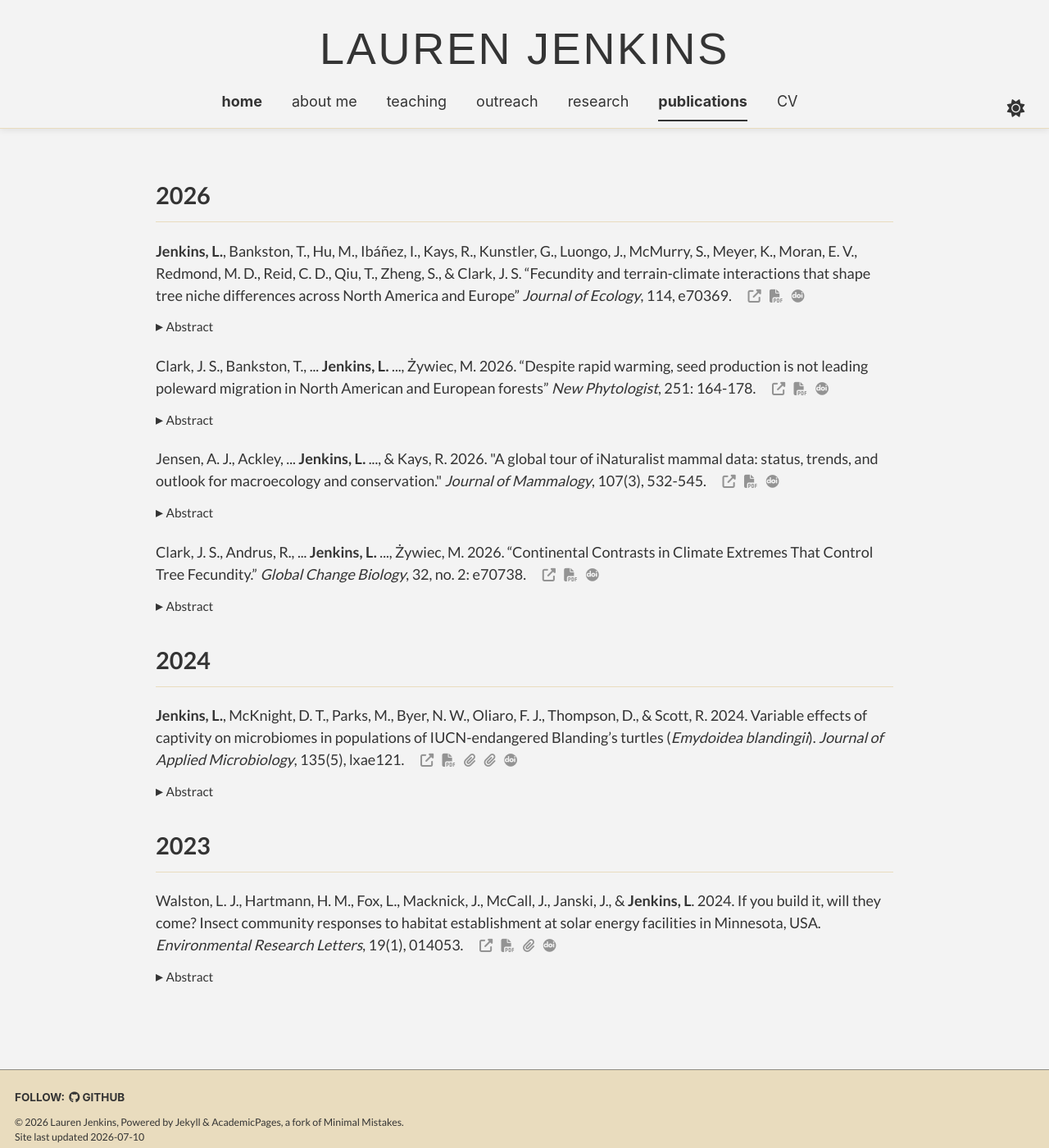
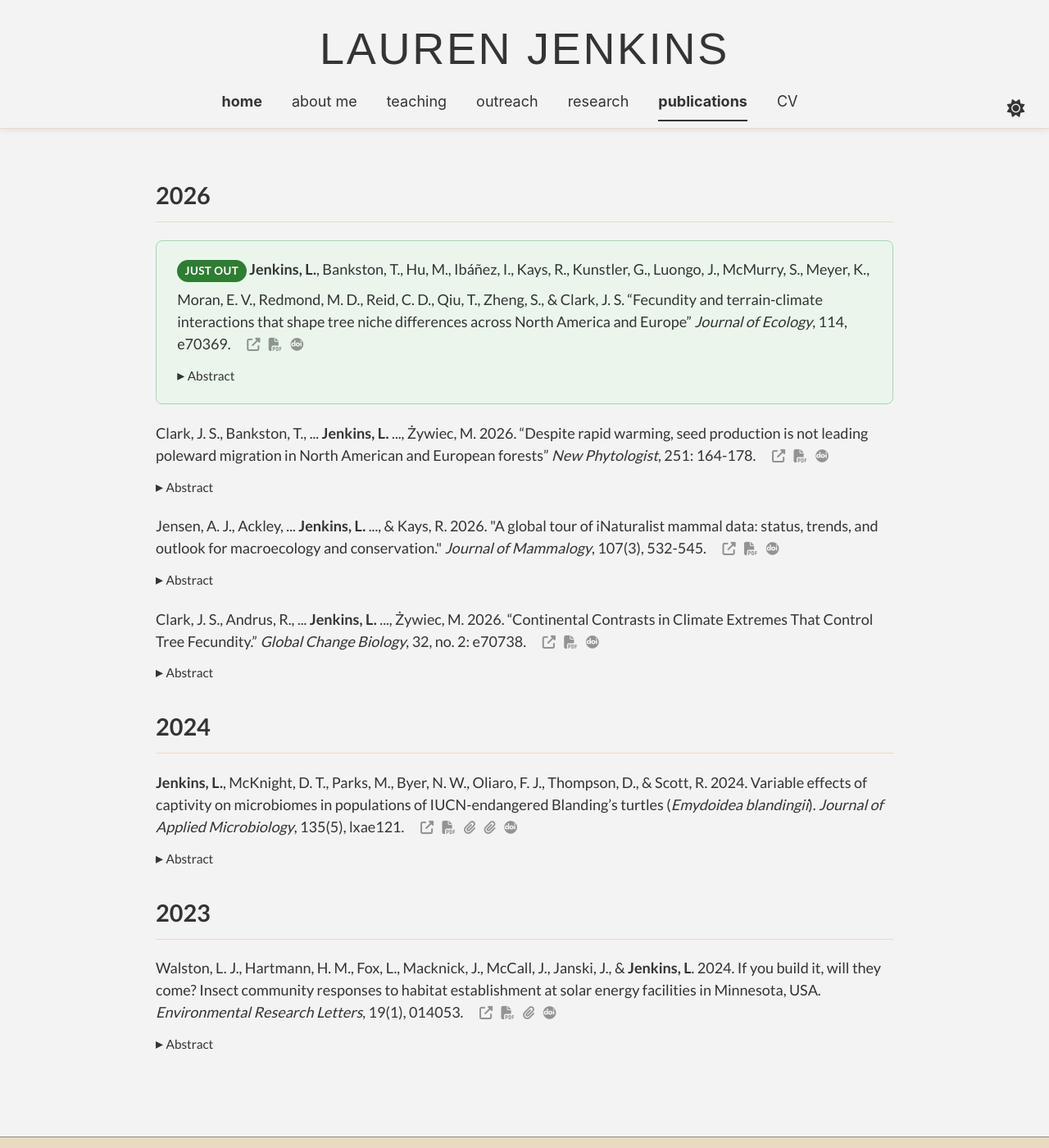
Before and after one commit to jenkinslauren/jenkinslauren.github.io, a Jekyll site: the page built from _pages/publications.html, in a window 1280 px wide and 1400 px high. Shown: the whole window at 82% size. Built offline with Jekyll 4.4.1, drawn with Linux system fonts in a browser that asks for light colours; some web fonts are replaced; a script bundle is joined from its source files by our own code; library files that are not in the unit come from our copies.

Commit message:
pub styling

```diff
--- a/_pages/publications.html
+++ b/_pages/publications.html
@@ -16,7 +16,11 @@ author_profile: false
 
   {% assign sorted_pubs = year_group.items | sort: "date" | reverse %}
   {% for pub in sorted_pubs %}
-  <div class="pub-item">
+  <div class="pub-item{% if pub.new %} pub-item--featured{% endif %}">
+
+    {% if pub.new %}
+      <span class="pub-badge">Just out</span>
+    {% endif %}
 
     <p class="pub-citation">
       {{ pub.citation }}
--- a/_sass/layout/_page.scss
+++ b/_sass/layout/_page.scss
@@ -978,3 +978,24 @@
   padding: 0.6rem 0.8rem;
   border-radius: 6px;
 }
+
+.pub-item--featured {
+  background: #eaf6ec;
+  border: 1px solid #a8d5b0;
+  border-radius: 8px;
+  padding: 1.2em 1.4em;
+  margin-bottom: 1.2em;
+}
+
+.pub-badge {
+  display: inline-block;
+  background: #2e7d32;
+  color: #fff;
+  font-size: 0.75rem;
+  font-weight: 700;
+  letter-spacing: 0.03em;
+  text-transform: uppercase;
+  padding: 0.25em 0.7em;
+  border-radius: 999px;
+  margin-bottom: 0.6em;
+}
```
Also changed, not shown: _publications/2026-terrain.md (+1 -0 lines).
